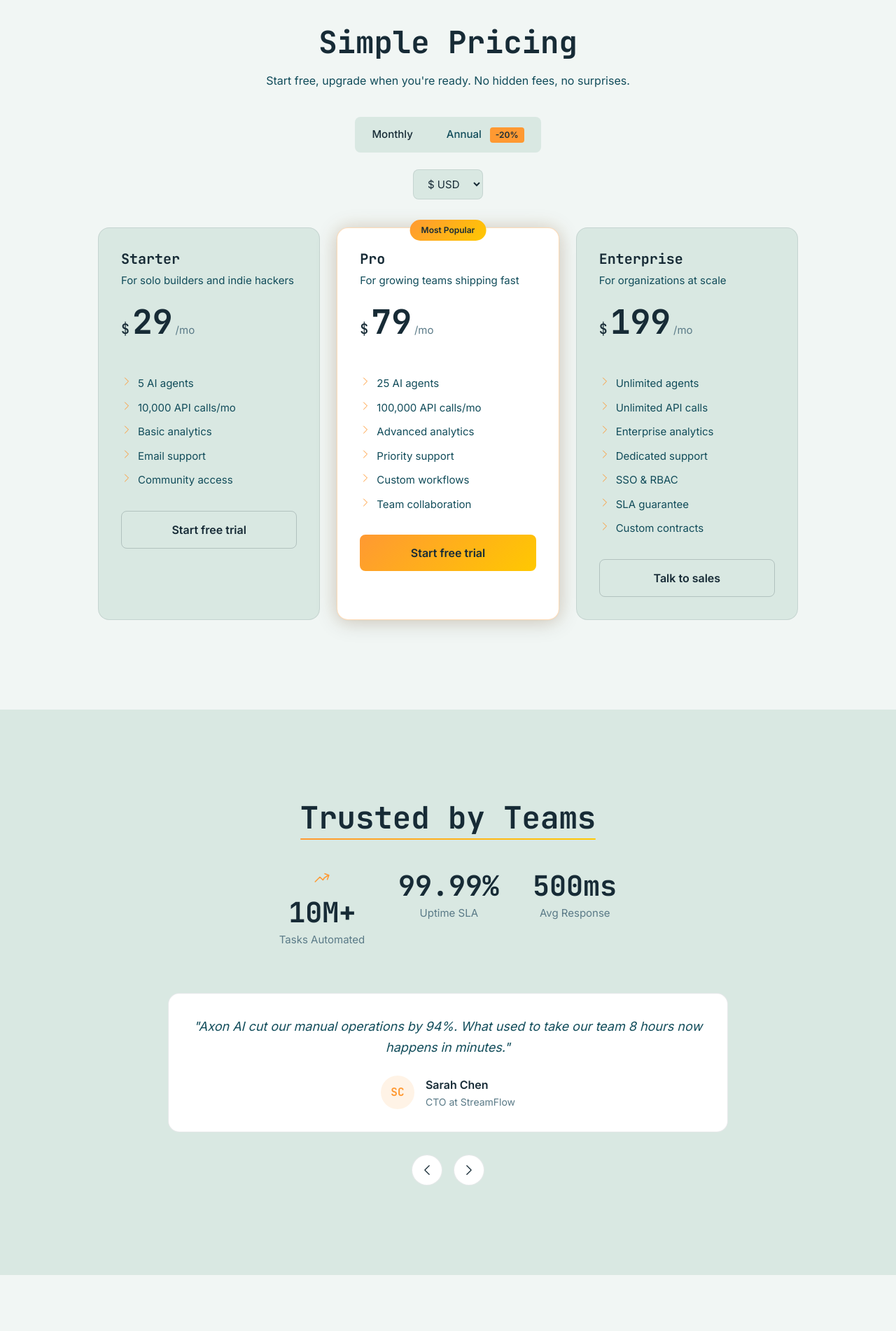
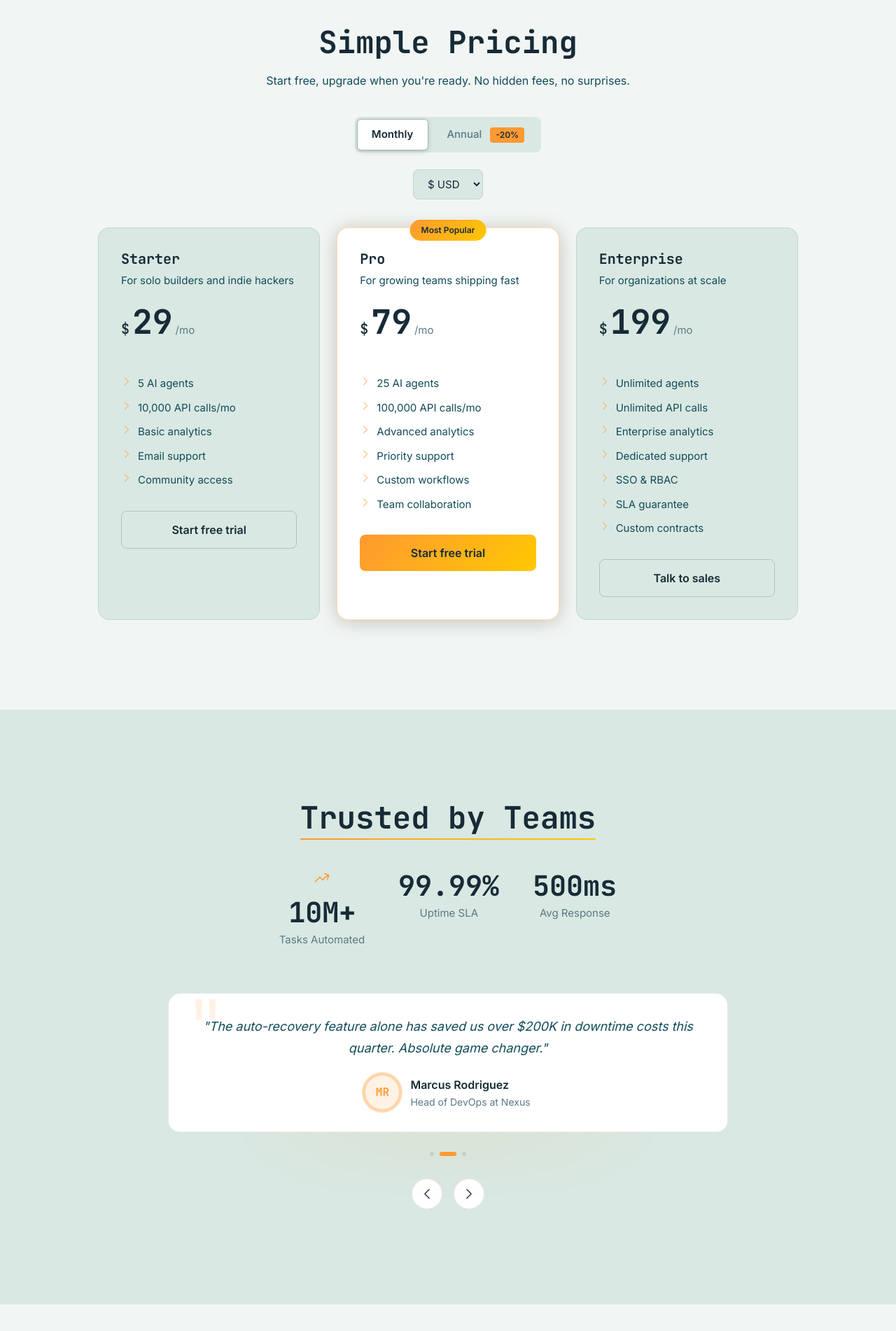
Before and after one commit to subbu666/axon-ai, a React (Vite) app: page / in a window 1280 px wide. Shown: the part 1917-3819 px from the top of the page at 70% size. Built offline with nearby package versions, Linux system fonts and the light colour scheme.

Commit message:
feat: implement sliding pill for billing toggle and enhance testimonial transitions

```diff
--- a/src/components/sections/Pricing.jsx
+++ b/src/components/sections/Pricing.jsx
@@ -1,44 +1,85 @@
 // src/components/sections/Pricing.jsx
-import { useState, useRef, useCallback, useEffect } from 'react';
-import { PRICING_MATRIX, computePrice } from '../../data/pricingMatrix';
-import { ChartPieIcon, ChevronRightIcon } from '../icons';
+import { useState, useRef, useCallback, useEffect } from "react";
+import { PRICING_MATRIX, computePrice } from "../../data/pricingMatrix";
+import { ChartPieIcon, ChevronRightIcon } from "../icons";
 
 const TIER_KEYS = Object.keys(PRICING_MATRIX.tiers);
 
 export default function Pricing() {
-  const [billing, setBilling] = useState('monthly');
-  const [currency, setCurrency] = useState('USD');
+  const [billing, setBilling] = useState("monthly");
+  const [currency, setCurrency] = useState("USD");
 
-  // One ref per tier price display — direct DOM mutation, zero reconciler involvement
-  const priceRefs   = useRef({});
+  const priceRefs = useRef({});
   const savingsRefs = useRef({});
-  const symbolRefs  = useRef({});
+  const symbolRefs = useRef({});
+
+  // Refs for the sliding pill
+  const monthlyBtnRef = useRef(null);
+  const annualBtnRef = useRef(null);
+  const pillRef = useRef(null);
+
+  const movePill = useCallback((targetRef) => {
+    const pill = pillRef.current;
+    const btn = targetRef.current;
+    const container = btn?.parentElement;
+    if (!pill || !btn || !container) return;
+
+    const containerRect = container.getBoundingClientRect();
+    const btnRect = btn.getBoundingClientRect();
+
+    pill.style.width = `${btnRect.width}px`;
+    pill.style.height = `${btnRect.height}px`;
+    pill.style.transform = `translateX(${btnRect.left - containerRect.left - 4}px)`;
+  }, []);
+
+  // Position pill on mount + billing change
+  useEffect(() => {
+    movePill(billing === "monthly" ? monthlyBtnRef : annualBtnRef);
+  }, [billing, movePill]);
+
+  // Reposition on resize
+  useEffect(() => {
+    const ro = new ResizeObserver(() => {
+      movePill(billing === "monthly" ? monthlyBtnRef : annualBtnRef);
+    });
+    if (monthlyBtnRef.current) ro.observe(monthlyBtnRef.current.parentElement);
+    return () => ro.disconnect();
+  }, [billing, movePill]);
 
   const updatePriceNodes = useCallback((newBilling, newCurrency) => {
-    TIER_KEYS.forEach(key => {
+    TIER_KEYS.forEach((key) => {
       const result = computePrice(key, newBilling, newCurrency);
-      if (priceRefs.current[key])   priceRefs.current[key].textContent   = result.amount;
-      if (symbolRefs.current[key])  symbolRefs.current[key].textContent  = result.symbol;
+      if (priceRefs.current[key])
+        priceRefs.current[key].textContent = result.amount;
+      if (symbolRefs.current[key])
+        symbolRefs.current[key].textContent = result.symbol;
       if (savingsRefs.current[key]) {
-        savingsRefs.current[key].textContent = result.savings > 0
-          ? `Save ${result.symbol}${result.savings}/yr`
-          : '';
+        savingsRefs.current[key].textContent =
+          result.savings > 0 ? `Save ${result.symbol}${result.savings}/yr` : "";
       }
     });
   }, []);
 
-  useEffect(() => { updatePriceNodes(billing, currency); }, [billing, currency, updatePriceNodes]);
+  useEffect(() => {
+    updatePriceNodes(billing, currency);
+  }, [billing, currency, updatePriceNodes]);
 
-  const handleBillingChange = useCallback((newBilling) => {
-    setBilling(newBilling);
-    updatePriceNodes(newBilling, currency);
-  }, [currency, updatePriceNodes]);
+  const handleBillingChange = useCallback(
+    (newBilling) => {
+      setBilling(newBilling);
+      updatePriceNodes(newBilling, currency);
+    },
+    [currency, updatePriceNodes],
+  );
 
-  const handleCurrencyChange = useCallback((e) => {
-    const newCurrency = e.target.value;
-    setCurrency(newCurrency);
-    updatePriceNodes(billing, newCurrency);
-  }, [billing, updatePriceNodes]);
+  const handleCurrencyChange = useCallback(
+    (e) => {
+      const newCurrency = e.target.value;
+      setCurrency(newCurrency);
+      updatePriceNodes(billing, newCurrency);
+    },
+    [billing, updatePriceNodes],
+  );
 
   return (
     <section aria-label="pricing" id="pricing" className="pricing-section">
@@ -47,23 +88,30 @@ export default function Pricing() {
       </div>
 
       <div className="section-container">
-        <h2 className="pricing-title" data-reveal>Simple Pricing</h2>
+        <h2 className="pricing-title" data-reveal>
+          Simple Pricing
+        </h2>
         <p className="pricing-subtitle" data-reveal>
           Start free, upgrade when you're ready. No hidden fees, no surprises.
         </p>
 
         <div className="billing-toggle" role="group" aria-label="Billing cycle">
+          {/* Sliding pill — absolutely positioned inside the toggle */}
+          <span ref={pillRef} className="billing-pill" aria-hidden="true" />
+
           <button
-            className={`toggle-option ${billing === 'monthly' ? 'active' : ''}`}
-            onClick={() => handleBillingChange('monthly')}
-            aria-pressed={billing === 'monthly'}
+            ref={monthlyBtnRef}
+            className={`toggle-option ${billing === "monthly" ? "active" : ""}`}
+            onClick={() => handleBillingChange("monthly")}
+            aria-pressed={billing === "monthly"}
           >
             Monthly
           </button>
           <button
-            className={`toggle-option ${billing === 'annual' ? 'active' : ''}`}
-            onClick={() => handleBillingChange('annual')}
-            aria-pressed={billing === 'annual'}
+            ref={annualBtnRef}
+            className={`toggle-option ${billing === "annual" ? "active" : ""}`}
+            onClick={() => handleBillingChange("annual")}
+            aria-pressed={billing === "annual"}
           >
             Annual <span className="save-badge">-20%</span>
           </button>
@@ -81,29 +129,41 @@ export default function Pricing() {
         </select>
 
         <div className="pricing-grid" data-reveal>
-          {TIER_KEYS.map(key => {
-            const tier    = PRICING_MATRIX.tiers[key];
-            const initial = computePrice(key, 'monthly', 'USD');
+          {TIER_KEYS.map((key) => {
+            const tier = PRICING_MATRIX.tiers[key];
+            const initial = computePrice(key, "monthly", "USD");
             return (
               <article
                 key={key}
-                className={`pricing-card ${tier.highlighted ? 'highlighted' : ''}`}
+                className={`pricing-card ${tier.highlighted ? "highlighted" : ""}`}
                 aria-label={`${tier.name} plan`}
               >
-                {tier.badge && <span className="popular-badge">{tier.badge}</span>}
+                {tier.badge && (
+                  <span className="popular-badge">{tier.badge}</span>
+                )}
                 <h3>{tier.name}</h3>
                 <p className="tier-desc">{tier.description}</p>
-                <div className="price-display" aria-live="polite" aria-label="Price">
-                  <span ref={el => symbolRefs.current[key] = el} className="price-symbol">
+                <div
+                  className="price-display"
+                  aria-live="polite"
+                  aria-label="Price"
+                >
+                  <span
+                    ref={(el) => (symbolRefs.current[key] = el)}
+                    className="price-symbol"
+                  >
                     {initial.symbol}
                   </span>
-                  <span ref={el => priceRefs.current[key] = el} className="price-amount">
+                  <span
+                    ref={(el) => (priceRefs.current[key] = el)}
+                    className="price-amount"
+                  >
                     {initial.amount}
                   </span>
                   <span className="price-period">/mo</span>
                 </div>
                 <span
-                  ref={el => savingsRefs.current[key] = el}
+                  ref={(el) => (savingsRefs.current[key] = el)}
                   className="savings-label"
                   aria-live="polite"
                 />
@@ -115,7 +175,9 @@ export default function Pricing() {
                     </li>
                   ))}
                 </ul>
-                <button className={`tier-cta ${tier.highlighted ? 'cta-primary' : 'cta-secondary'}`}>
+                <button
+                  className={`tier-cta ${tier.highlighted ? "cta-primary" : "cta-secondary"}`}
+                >
                   {tier.ctaLabel}
                 </button>
               </article>
--- a/src/components/sections/SocialProof.jsx
+++ b/src/components/sections/SocialProof.jsx
@@ -1,5 +1,5 @@
 // src/components/sections/SocialProof.jsx
-import { useState, useCallback, useRef } from "react";
+import { useState, useCallback, useRef, useEffect } from "react";
 import { TESTIMONIALS } from "../../data/featuresData";
 import {
   ArrowTrendingUpIcon,
@@ -7,39 +7,83 @@ import {
   ChevronRightIcon,
 } from "../icons";
 
+// phase: 'idle' | 'exiting' | 'entering'
+const TRANSITION_MS = 480;
+
 export default function SocialProof() {
-  const [currentTestimonial, setCurrentTestimonial] = useState(0);
-  const [slideDir, setSlideDir] = useState(null); // 'exit-left' | 'exit-right' | 'enter-right' | 'enter-left' | 'settled'
-  const cardRef = useRef(null);
+  const [index, setIndex] = useState(0);
+  const [next, setNext] = useState(null); // index of incoming card
+  const [phase, setPhase] = useState("idle"); // animation phase
+  const [direction, setDir] = useState(1); // 1 = forward, -1 = backward
+  const lockRef = useRef(false);
+  const dotInterval = useRef(null);
 
-  const navigate = useCallback((dir) => {
-    // 1. Slide current card out
-    setSlideDir(dir === 1 ? "exit-left" : "exit-right");
+  const navigate = useCallback(
+    (dir) => {
+      if (lockRef.current) return;
+      lockRef.current = true;
+      setDir(dir);
 
-    setTimeout(() => {
-      // 2. Swap content + position card on the opposite side (invisible)
-      setCurrentTestimonial((prev) =>
+      const nextIdx =
         dir === 1
-          ? prev === TESTIMONIALS.length - 1
-            ? 0
-            : prev + 1
-          : prev === 0
-            ? TESTIMONIALS.length - 1
-            : prev - 1,
-      );
-      setSlideDir(dir === 1 ? "enter-right" : "enter-left");
+          ? (index + 1) % TESTIMONIALS.length
+          : (index - 1 + TESTIMONIALS.length) % TESTIMONIALS.length;
 
-      // 3. Next frame — slide into settled position
-      requestAnimationFrame(() => {
-        requestAnimationFrame(() => setSlideDir("settled"));
-      });
-    }, 220);
-  }, []);
+      setNext(nextIdx);
+      setPhase("exiting");
 
-  const prevTestimonial = useCallback(() => navigate(-1), [navigate]);
-  const nextTestimonial = useCallback(() => navigate(1), [navigate]);
+      setTimeout(() => {
+        setPhase("entering");
+        setIndex(nextIdx);
+        setNext(null);
 
-  const current = TESTIMONIALS[currentTestimonial];
+        // One rAF to ensure the entering class paints before settling
+        requestAnimationFrame(() => {
+          requestAnimationFrame(() => {
+            setPhase("idle");
+            lockRef.current = false;
+          });
+        });
+      }, TRANSITION_MS);
+    },
+    [index],
+  );
+
+  // Auto-advance every 5 s
+  useEffect(() => {
+    dotInterval.current = setInterval(() => navigate(1), 5000);
+    return () => clearInterval(dotInterval.current);
+  }, [navigate]);
+
+  const resetTimer = useCallback(
+    (dir) => {
+      clearInterval(dotInterval.current);
+      navigate(dir);
+      dotInterval.current = setInterval(() => navigate(1), 5000);
+    },
+    [navigate],
+  );
+
+  const current = TESTIMONIALS[index];
+
+  // Derive class names
+  const cardClass = [
+    "testimonial-card",
+    "testimonial-cinematic",
+    phase === "exiting"
+      ? direction === 1
+        ? "tc-exit-left"
+        : "tc-exit-right"
+      : "",
+    phase === "entering"
+      ? direction === 1
+        ? "tc-enter-right"
+        : "tc-enter-left"
+      : "",
+    phase === "idle" ? "tc-settled" : "",
+  ]
+    .filter(Boolean)
+    .join(" ");
 
   return (
     <section
@@ -52,7 +96,6 @@ export default function SocialProof() {
           <span className="section-title-line">Trusted by Teams</span>
         </h2>
 
-        {/* Metrics — data-count drives the scroll-triggered counter animation */}
         <div className="metrics-row" data-reveal-stagger>
           <div className="metric">
             <div className="metric-icon">
@@ -63,14 +106,12 @@ export default function SocialProof() {
             </span>
             <span className="stat-label">Tasks Automated</span>
           </div>
-
           <div className="metric">
             <span className="stat-number" data-count="99.99" data-suffix="%">
               99.99%
             </span>
             <span className="stat-label">Uptime SLA</span>
           </div>
-
           <div className="metric">
             <span className="stat-number" data-count="500" data-suffix="ms">
               500ms
@@ -79,15 +120,23 @@ export default function SocialProof() {
           </div>
         </div>
 
-        {/* Testimonial carousel with slide transition */}
-        <div className="testimonials-carousel" data-reveal="scale">
-          <div
-            ref={cardRef}
-            className={`testimonial-card testimonial-slide testimonial-slide--${slideDir || "settled"}`}
-          >
+        {/* Carousel */}
+        <div className="testimonials-carousel tc-viewport" data-reveal="scale">
+          {/* Glow backdrop */}
+          <div className="tc-glow" aria-hidden="true" />
+
+          <div className={cardClass} aria-live="polite">
+            {/* Quote mark decoration */}
+            <span className="tc-quote-mark" aria-hidden="true">
+              "
+            </span>
+
             <p className="testimonial-quote">"{current.quote}"</p>
+
             <div className="testimonial-author">
-              <div className="testimonial-avatar">{current.avatar}</div>
+              <div className="testimonial-avatar tc-avatar">
+                {current.avatar}
+              </div>
               <div className="testimonial-info">
                 <div className="testimonial-name">{current.author}</div>
                 <div className="testimonial-role">{current.role}</div>
@@ -95,14 +144,37 @@ export default function SocialProof() {
             </div>
           </div>
 
+          {/* Dot indicators */}
+          <div className="tc-dots" role="tablist" aria-label="Testimonials">
+            {TESTIMONIALS.map((_, i) => (
+              <button
+                key={i}
+                role="tab"
+                aria-selected={i === index}
+                aria-label={`Testimonial ${i + 1}`}
+                className={`tc-dot ${i === index ? "tc-dot--active" : ""}`}
+                onClick={() => resetTimer(i > index ? 1 : -1)}
+              />
+            ))}
+          </div>
+
+          {/* Nav buttons */}
           <div
             className="carousel-controls"
             aria-label="Testimonial navigation"
           >
-            <button aria-label="Previous testimonial" onClick={prevTestimonial}>
+            <button
+              aria-label="Previous testimonial"
+              onClick={() => resetTimer(-1)}
+              className="tc-nav-btn"
+            >
               <ChevronLeftIcon size={20} aria-label="Previous" />
             </button>
-            <button aria-label="Next testimonial" onClick={nextTestimonial}>
+            <button
+              aria-label="Next testimonial"
+              onClick={() => resetTimer(1)}
+              className="tc-nav-btn"
+            >
               <ChevronRightIcon size={20} aria-label="Next" />
             </button>
           </div>
--- a/src/styles/animations.css
+++ b/src/styles/animations.css
@@ -700,3 +700,219 @@
     opacity: 0.3;
   }
 }
+
+/* ═══════════════════════════════════════════
+   BILLING TOGGLE — SLIDING PILL
+═══════════════════════════════════════════ */
+.billing-toggle {
+  position: relative; /* pill is positioned inside this */
+}
+
+.billing-pill {
+  position: absolute;
+  top: 4px;
+  left: 4px;
+  border-radius: 5px;
+  background: var(--bg-surface-2);
+  box-shadow:
+    0 2px 8px rgba(0, 0, 0, 0.18),
+    0 0 0 1px var(--border-strong);
+  transition:
+    transform 260ms cubic-bezier(0.34, 1.56, 0.64, 1),
+    width 260ms cubic-bezier(0.34, 1.56, 0.64, 1),
+    height 260ms cubic-bezier(0.34, 1.56, 0.64, 1);
+  pointer-events: none;
+  z-index: 0;
+  will-change: transform, width;
+}
+
+/* Make buttons sit above the pill */
+.toggle-option {
+  position: relative;
+  z-index: 1;
+  transition: color 200ms ease;
+}
+
+.toggle-option.active {
+  color: var(--text-primary);
+  font-weight: 600;
+}
+
+.toggle-option:not(.active) {
+  color: var(--text-muted);
+}
+
+/* ═══════════════════════════════════════════
+   TESTIMONIAL CINEMATIC TRANSITIONS
+═══════════════════════════════════════════ */
+
+/* Clip overflow at the viewport level */
+.tc-viewport {
+  position: relative;
+  perspective: 1000px;
+  overflow: hidden;
+  border-radius: 20px;
+  padding-bottom: 0.5rem;
+}
+
+/* Ambient glow behind the card */
+.tc-glow {
+  position: absolute;
+  inset: 20% 10%;
+  background: radial-gradient(
+    ellipse at 50% 60%,
+    var(--accent-glow) 0%,
+    transparent 70%
+  );
+  pointer-events: none;
+  z-index: 0;
+  filter: blur(32px);
+  opacity: 0.7;
+  transition: opacity 400ms ease;
+}
+
+/* Base card */
+.testimonial-cinematic {
+  position: relative;
+  z-index: 1;
+  background: var(--bg-surface-2);
+  border: 1px solid var(--border-strong);
+  border-radius: 20px;
+  padding: 2.5rem 2.5rem 2rem;
+  text-align: center;
+  transform-origin: center bottom;
+  /* GPU compositing layer */
+  will-change: transform, opacity, filter;
+  backface-visibility: hidden;
+}
+
+/* Decorative giant quote mark */
+.tc-quote-mark {
+  position: absolute;
+  top: -0.25rem;
+  left: 1.5rem;
+  font-family: "JetBrains Mono", monospace;
+  font-size: 6rem;
+  line-height: 1;
+  color: var(--accent);
+  opacity: 0.12;
+  pointer-events: none;
+  user-select: none;
+}
+
+/* Avatar ring */
+.tc-avatar {
+  box-shadow:
+    0 0 0 3px var(--accent-glow),
+    0 0 0 5px var(--border-accent);
+  transition: box-shadow 300ms ease;
+}
+.testimonial-cinematic:hover .tc-avatar {
+  box-shadow:
+    0 0 0 3px var(--accent),
+    0 0 0 6px var(--accent-glow);
+}
+
+/* ── Settled (visible, resting) ── */
+.tc-settled {
+  transform: translateX(0) scale(1) rotateY(0deg);
+  opacity: 1;
+  filter: blur(0px);
+  transition:
+    transform 480ms cubic-bezier(0.22, 1, 0.36, 1),
+    opacity 380ms ease,
+    filter 380ms ease;
+}
+
+/* ── Exiting left (current card going out to the left when going forward) ── */
+.tc-exit-left {
+  transform: translateX(-56px) scale(0.92) rotateY(8deg);
+  opacity: 0;
+  filter: blur(6px);
+  transition:
+    transform 750ms cubic-bezier(0.4, 0, 0.2, 1),
+    opacity 600ms ease,
+    filter 600ms ease;
+}
+
+.tc-exit-right {
+  transform: translateX(56px) scale(0.92) rotateY(-8deg);
+  opacity: 0;
+  filter: blur(6px);
+  transition:
+    transform 750ms cubic-bezier(0.4, 0, 0.2, 1),
+    opacity 600ms ease,
+    filter 600ms ease;
+}
+/* ── Enter from right (incoming card when going forward) — instant snap, no transition ── */
+.tc-enter-right {
+  transform: translateX(56px) scale(0.94) rotateY(-6deg);
+  opacity: 0;
+  filter: blur(8px);
+  transition: none; /* snap to start position instantly */
+}
+
+/* ── Enter from left (incoming card when going backward) ── */
+.tc-enter-left {
+  transform: translateX(-56px) scale(0.94) rotateY(6deg);
+  opacity: 0;
+  filter: blur(8px);
+  transition: none;
+}
+
+/* ── Dot indicators ── */
+.tc-dots {
+  display: flex;
+  justify-content: center;
+  gap: 0.5rem;
+  margin-top: 1.75rem;
+}
+
+.tc-dot {
+  width: 6px;
+  height: 6px;
+  border-radius: 50%;
+  background: var(--border-strong);
+  border: none;
+  cursor: pointer;
+  padding: 0;
+  transition:
+    width 300ms cubic-bezier(0.34, 1.56, 0.64, 1),
+    background 200ms ease,
+    opacity 200ms ease;
+  opacity: 0.5;
+}
+
+.tc-dot--active {
+  width: 24px;
+  border-radius: 4px;
+  background: var(--accent);
+  opacity: 1;
+}
+
+/* ── Nav buttons reskin ── */
+.tc-nav-btn {
+  display: flex;
+  align-items: center;
+  justify-content: center;
+  width: 44px;
+  height: 44px;
+  border-radius: 50%;
+  background: var(--bg-surface-2);
+  border: 1px solid var(--border-strong);
+  color: var(--text-primary);
+  transition:
+    border-color 200ms ease,
+    background 200ms ease,
+    transform 160ms cubic-bezier(0.34, 1.56, 0.64, 1),
+    box-shadow 200ms ease;
+}
+.tc-nav-btn:hover {
+  border-color: var(--accent);
+  background: var(--accent-glow);
+  transform: scale(1.12);
+  box-shadow: 0 0 12px var(--accent-glow);
+}
+.tc-nav-btn:active {
+  transform: scale(0.95);
+}
```
